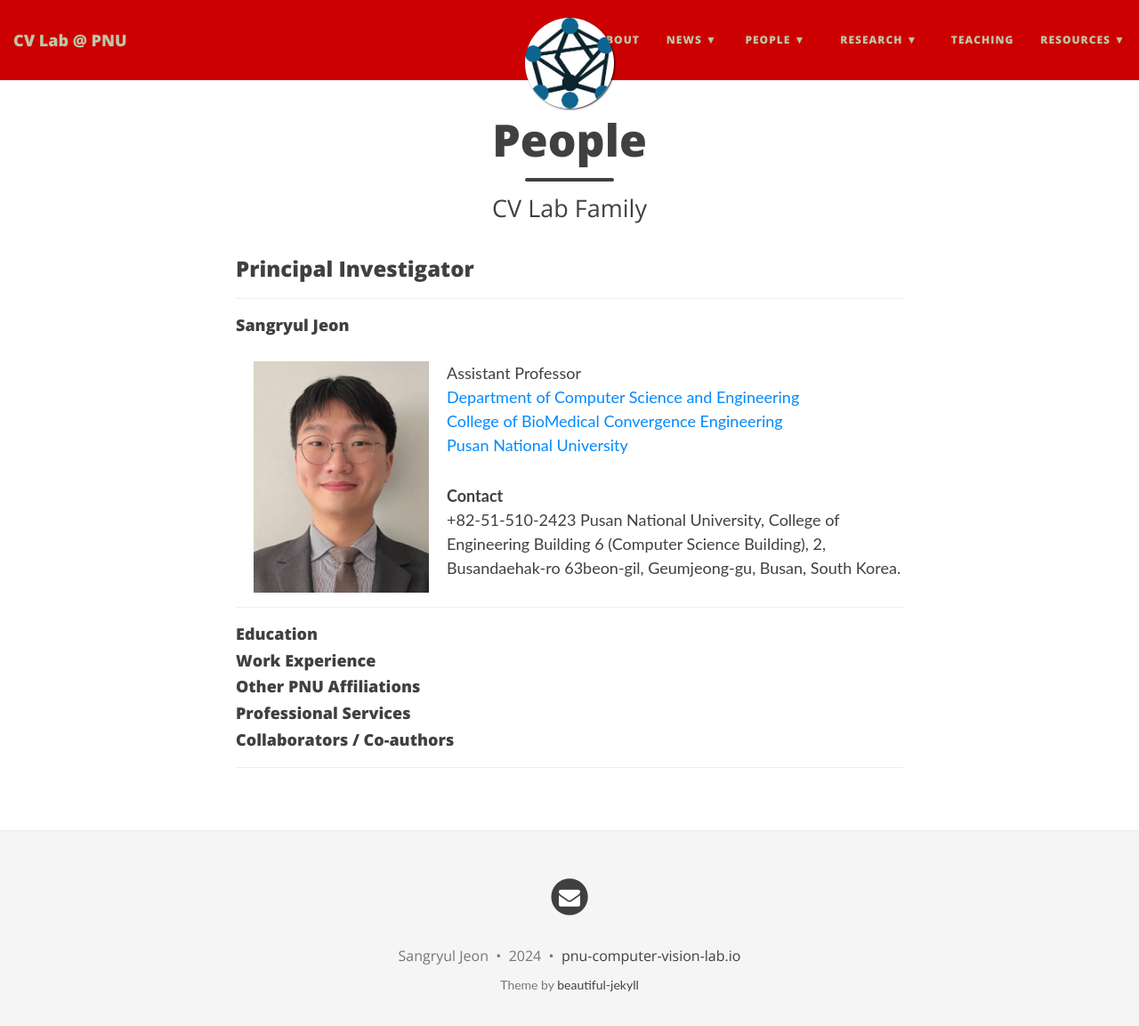
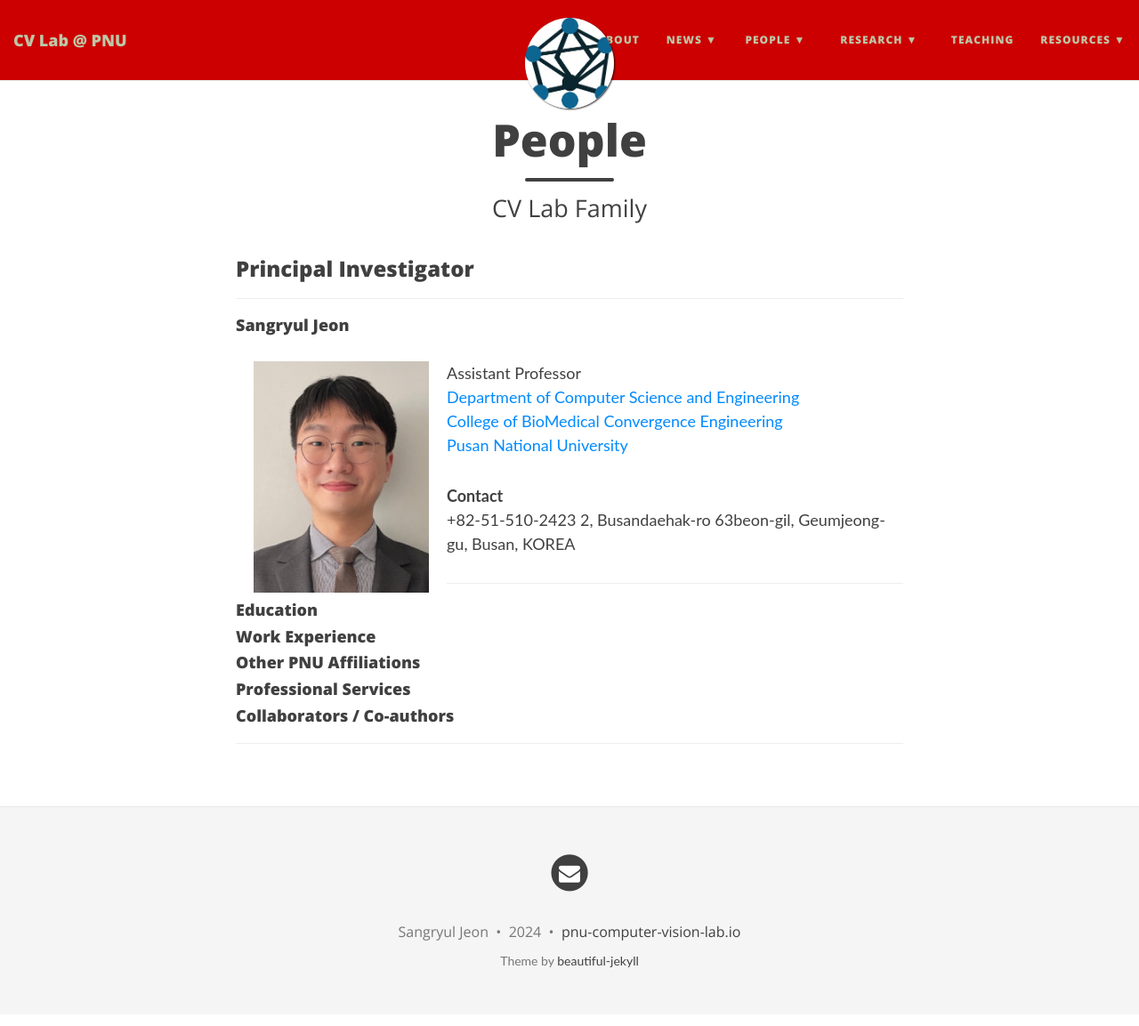
Before and after one commit to pnu-computer-vision-lab/pnu-computer-vision-lab.github.io, a Jekyll site: the page built from people/pi.md, in a window 1280 px wide and 1167 px high. Shown: the top 1153 px of the window at 89% size. Built offline with Jekyll 4.4.1, drawn with Linux system fonts in a browser that asks for light colours; nearby versions of some CDN libraries.

Commit message:
Update pi.md

```diff
--- a/people/pi.md
+++ b/people/pi.md
@@ -18,7 +18,7 @@ Assistant Professor
 
 **Contact**
 +82-51-510-2423
-Pusan National University, College of Engineering Building 6 (Computer Science Building), 2, Busandaehak-ro 63beon-gil, Geumjeong-gu, Busan, South Korea.
+2, Busandaehak-ro 63beon-gil, Geumjeong-gu, Busan, KOREA
 
 <hr>
 
```
